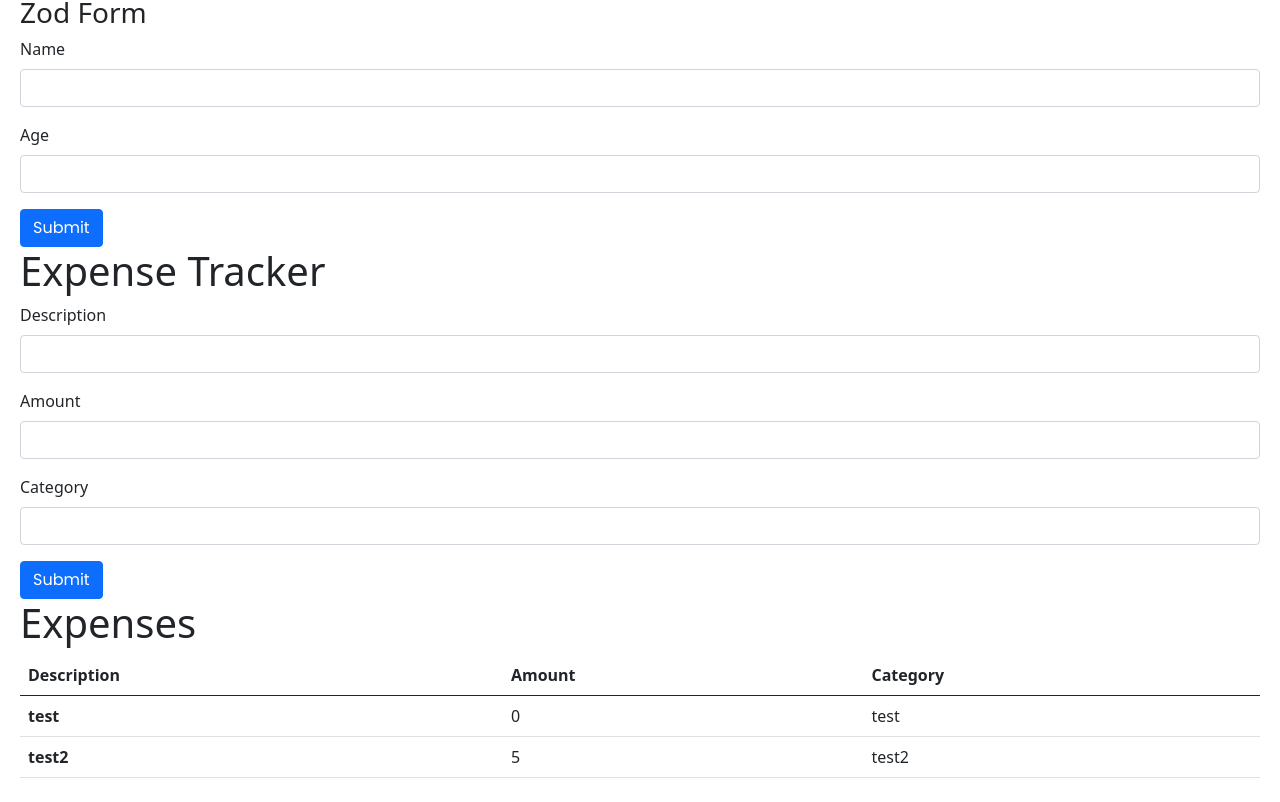
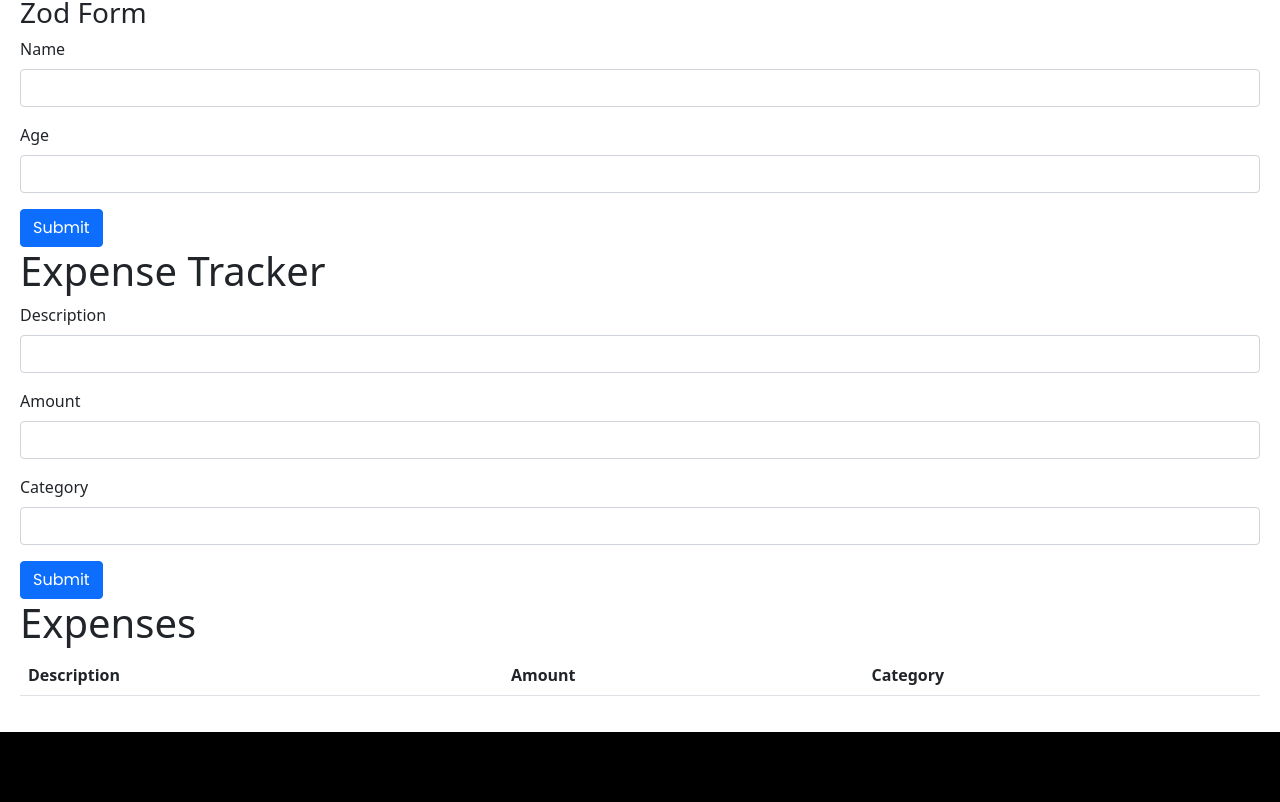
Before and after one commit to RiFactor/mosh-react-18-app, a React (Vite) app: page / in a window 1280 px wide. Shown: the part 2070-2872 px from the top of the page. After the commit the page ends 2802 px from the top, so only its background shows below. Built offline with nearby package versions, Linux system fonts and the light colour scheme.

Commit message:
Project: Expense Tracker useRef

```diff
--- a/src/components/ExpenseTracker.tsx
+++ b/src/components/ExpenseTracker.tsx
@@ -1,23 +1,38 @@
-import { FormEvent, useState } from "react";
+import { FormEvent, useRef, useState } from "react";
+
+type TExpense = {
+  description?: string; // QUESTION should these be optional?
+  amount?: number;
+  category?: string; // TODO: to figure out how to make options!
+};
 
 const ExpenseTracker = () => {
-  const [expenses, setExpenses] = useState([
-    {
-      description: "test",
-      amount: 0,
-      category: "test", // ToDo preselected list?
-    },
-    {
-      description: "test2",
-      amount: 5,
-      category: "test2", // ToDo preselected list?
-    },
-  ]);
+  const descriptionRef = useRef<HTMLInputElement>(null);
+  const amountRef = useRef<HTMLInputElement>(null);
+  const categoryRef = useRef<HTMLInputElement>(null);
+  const expense: TExpense = {};
+  console.log(expense, "empty expense");
+
+  // const [expenses, setExpenses] = useState({
+  //   description: "test",
+  //   amount: 0,
+  //   category: "test", // ToDo preselected list?
+  // });
 
   const handleSubmit = (event: FormEvent) => {
     event.preventDefault();
-    console.log("submitted expense tracker");
-    setExpenses([...expenses]);
+    if (descriptionRef.current !== null) {
+      expense.description = descriptionRef.current.value;
+    }
+    if (amountRef.current !== null) {
+      expense.amount = parseInt(amountRef.current.value);
+    }
+    if (categoryRef.current !== null) {
+      expense.category = categoryRef.current.value;
+    }
+
+    console.log("submitted expense tracker", expense);
+    // setExpenses([...expenses]);
   };
 
   return (
@@ -28,20 +43,35 @@ const ExpenseTracker = () => {
           <label htmlFor="description" className="form-label">
             Description
           </label>
-          <input id="description" type="text" className="form-control" />
+          <input
+            ref={descriptionRef}
+            id="description"
+            type="text"
+            className="form-control"
+          />
         </div>
         <div className="mb-3">
           <label htmlFor="amount" className="form-label">
             Amount
           </label>
-          <input id="amount" type="number" className="form-control" />
+          <input
+            ref={amountRef}
+            id="amount"
+            type="number"
+            className="form-control"
+          />
         </div>
         <div className="mb-3">
           <label htmlFor="category" className="form-label">
             Category
           </label>
           {/* ToDo selection? */}
-          <input id="category" type="text" className="form-control" />
+          <input
+            ref={categoryRef}
+            id="category"
+            type="text"
+            className="form-control"
+          />
           {/* what does htmlFor and input do?? */}
         </div>
         <button className="btn btn-primary">Submit</button>
@@ -57,7 +87,7 @@ const ExpenseTracker = () => {
               <th scope="col">Category</th>
             </tr>
           </thead>
-          <tbody>
+          {/* <tbody>
             {expenses.map((expense: any, index: number) => {
               return (
                 <tr key={index}>
@@ -67,7 +97,7 @@ const ExpenseTracker = () => {
                 </tr>
               );
             })}
-          </tbody>
+          </tbody> */}
         </table>
       </div>
     </>
```
